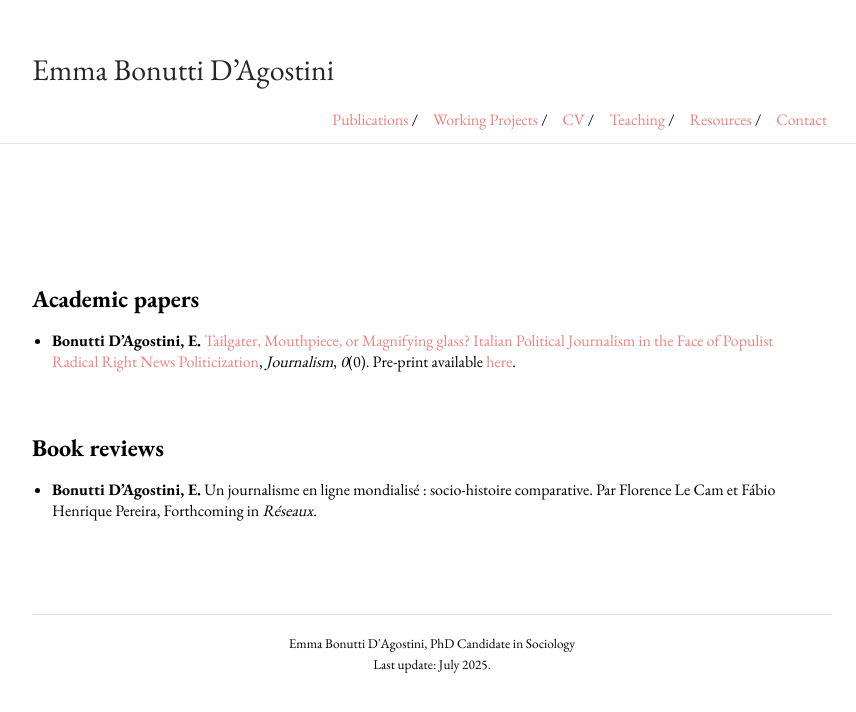
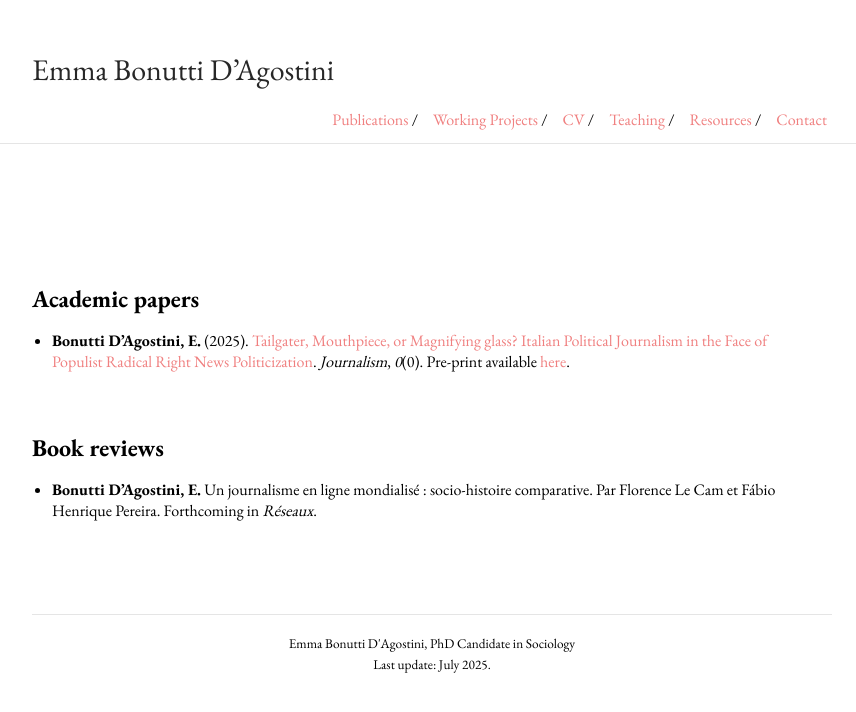
Before and after one commit to emmabonuttidagostini/emmabonuttidagostini.github.io, a Jekyll site: the page built from publications.md, in a window 1280 px wide. Shown: the top 712 px of the page, without its empty margins (208-1064 px from the left). Built offline with Jekyll 4.4.1, drawn with Linux system fonts in a browser that asks for light colours.

Commit message:
Update publications.md

```diff
--- a/publications.md
+++ b/publications.md
@@ -7,12 +7,12 @@ title:
 
 ## Academic papers
 
-* **Bonutti D’Agostini, E.** [Tailgater, Mouthpiece, or Magnifying glass? Italian Political Journalism in the Face of Populist Radical Right News Politicization](https://journals.sagepub.com/doi/full/10.1177/14648849251361076), *Journalism*, *0*(0). Pre-print available [here](https://hal.science/hal-05153205).
+* **Bonutti D’Agostini, E.** (2025). [Tailgater, Mouthpiece, or Magnifying glass? Italian Political Journalism in the Face of Populist Radical Right News Politicization](https://journals.sagepub.com/doi/full/10.1177/14648849251361076). *Journalism*, *0*(0). Pre-print available [here](https://hal.science/hal-05153205).
 
 
 
 ## Book reviews
 
-* **Bonutti D’Agostini, E.** Un journalisme en ligne mondialisé : socio-histoire comparative. Par Florence Le Cam et Fábio Henrique Pereira, Forthcoming in *Réseaux*.
+* **Bonutti D’Agostini, E.** Un journalisme en ligne mondialisé : socio-histoire comparative. Par Florence Le Cam et Fábio Henrique Pereira. Forthcoming in *Réseaux*.
 
 <div style="height: 70px;"></div>
```
